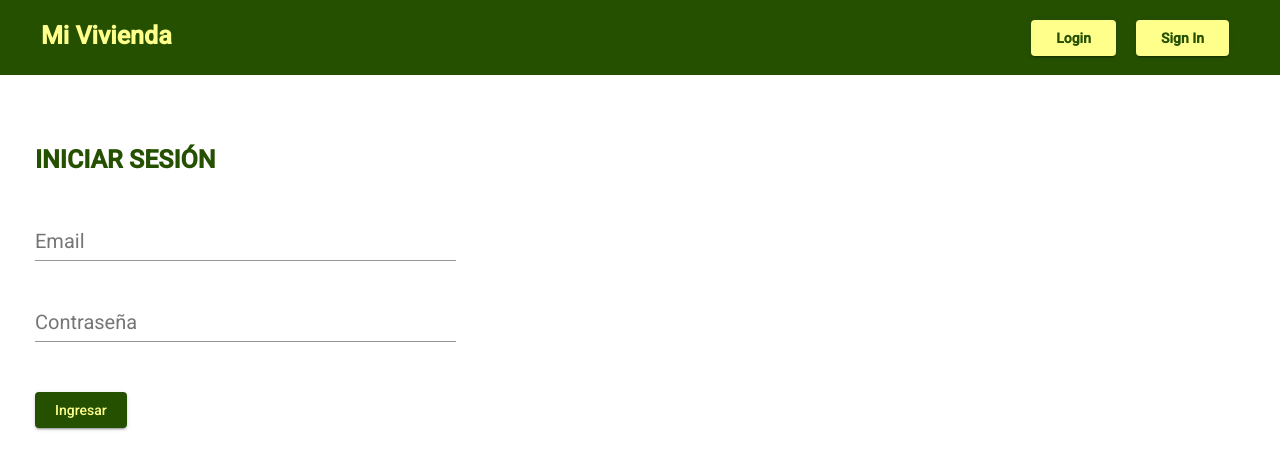
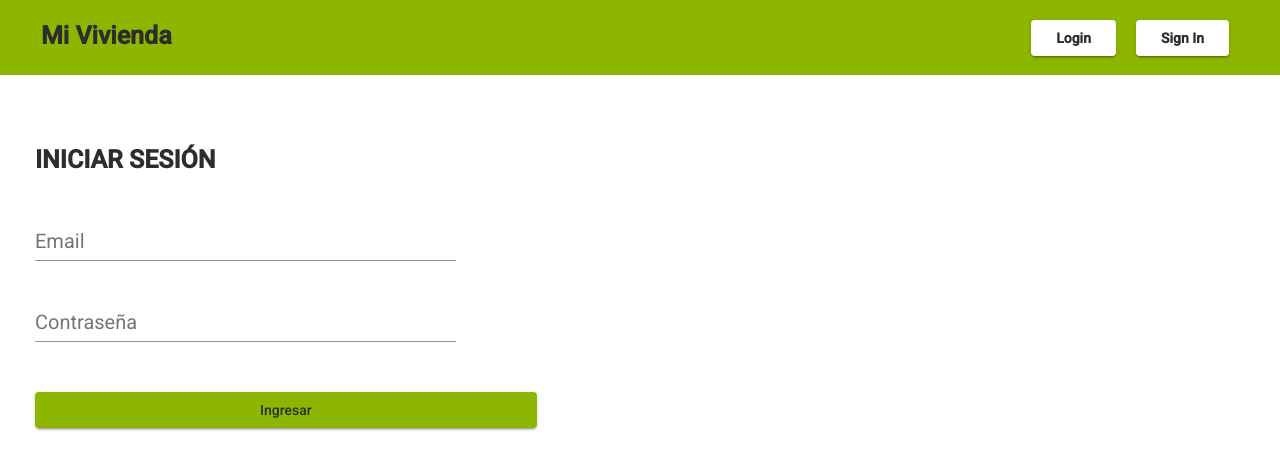
Before and after one commit to Luis-219/FondoMiVivienda, an Angular app: page /login in a window 1280 px wide. Shown: the top 470 px of the page. Built offline with nearby package versions, Linux system fonts and the light colour scheme.

Commit message:
modifeded styles signup and login

```diff
--- a/server/db.json
+++ b/server/db.json
@@ -29,6 +29,16 @@
       "phone": "adad",
       "dni": "adad",
       "address": "adda"
+    },
+    {
+      "id": 4,
+      "email": "cokijlmf@gmail.com",
+      "password": "123456",
+      "name": "Jorge",
+      "lastname": "Mercado",
+      "phone": "999888777",
+      "dni": "24886433",
+      "address": "Av. Primavera 2235"
     }
   ],
   "properties": [
@@ -165,6 +175,14 @@
       "capitalizacion": "Bimestral",
       "periodgracia": "Parcial",
       "moneda": "dolares"
+    },
+    {
+      "id": 12,
+      "idclient": 4,
+      "tasa": "efectiva",
+      "capitalizacion": "Mensual",
+      "periodgracia": "Total",
+      "moneda": "dolares"
     }
   ],
   "quotations": [
@@ -242,6 +260,17 @@
       "tax": "20",
       "fee": "",
       "initial": false
+    },
+    {
+      "id": 12,
+      "idclient": 4,
+      "idconfigquot": 12,
+      "amount": 0,
+      "idprop": 0,
+      "period": 0,
+      "tax": 0,
+      "fee": 0,
+      "initial": false
     }
   ]
 }
--- a/src/app/components/home/home.component.css
+++ b/src/app/components/home/home.component.css
@@ -2,7 +2,7 @@ body{
     height: auto;
 }
 mat-toolbar{
-    background-color: #255000;
+    background-color: #8db600;
     width: 100%;
     height: 75px;
 }
@@ -18,12 +18,12 @@ mat-toolbar{
     margin-right: 10px;
     padding-left: 25px;
     padding-right: 25px;
-    background-color: #ffff8b;
-    color: #255000;
+    background-color: #ffffff;
+    color: #2d2d2d;
     font-weight: bold;
 }
 .title{
-    color: #ffff8b;
+    color: #2d2d2d;
     font-weight: bold;
     font-size: 25px;
 }
--- a/src/app/components/login/login.component.css
+++ b/src/app/components/login/login.component.css
@@ -9,7 +9,7 @@ body{
 .title{
     text-transform: uppercase;
     font-weight: bold;
-    color: #255000;
+    color:#2d2d2d;
     font-size: 25px;
     padding-bottom: 35px;
 }
@@ -23,8 +23,8 @@ form, mat-form-field{
     font-size: 20px;
 }
 button{
-    background-color: #255000;
-    color: #ffff8b;
-    padding-left: 20px;
-    padding-right: 20px;
+    background-color: #8db600;
+    color: #2d2d2d;
+    padding-left: 225px;
+    padding-right: 225px;
 }
--- a/src/app/components/signin/signin.component.css
+++ b/src/app/components/signin/signin.component.css
@@ -9,7 +9,7 @@ body{
 .title{
     text-transform: uppercase;
     font-weight: bold;
-    color: #255000;
+    color:  #2d2d2d;
     font-size: 25px;
     padding-bottom: 15px;
 }
@@ -23,8 +23,8 @@ form, mat-form-field{
     font-size: 14px;
 }
 button{
-    background-color: #255000;
-    color: #ffff8b;
-    padding-left: 20px;
-    padding-right: 20px;
+    background-color:  #8db600;
+    color:  #2d2d2d;
+    padding-left: 225px;
+    padding-right: 225px;
 }
```
